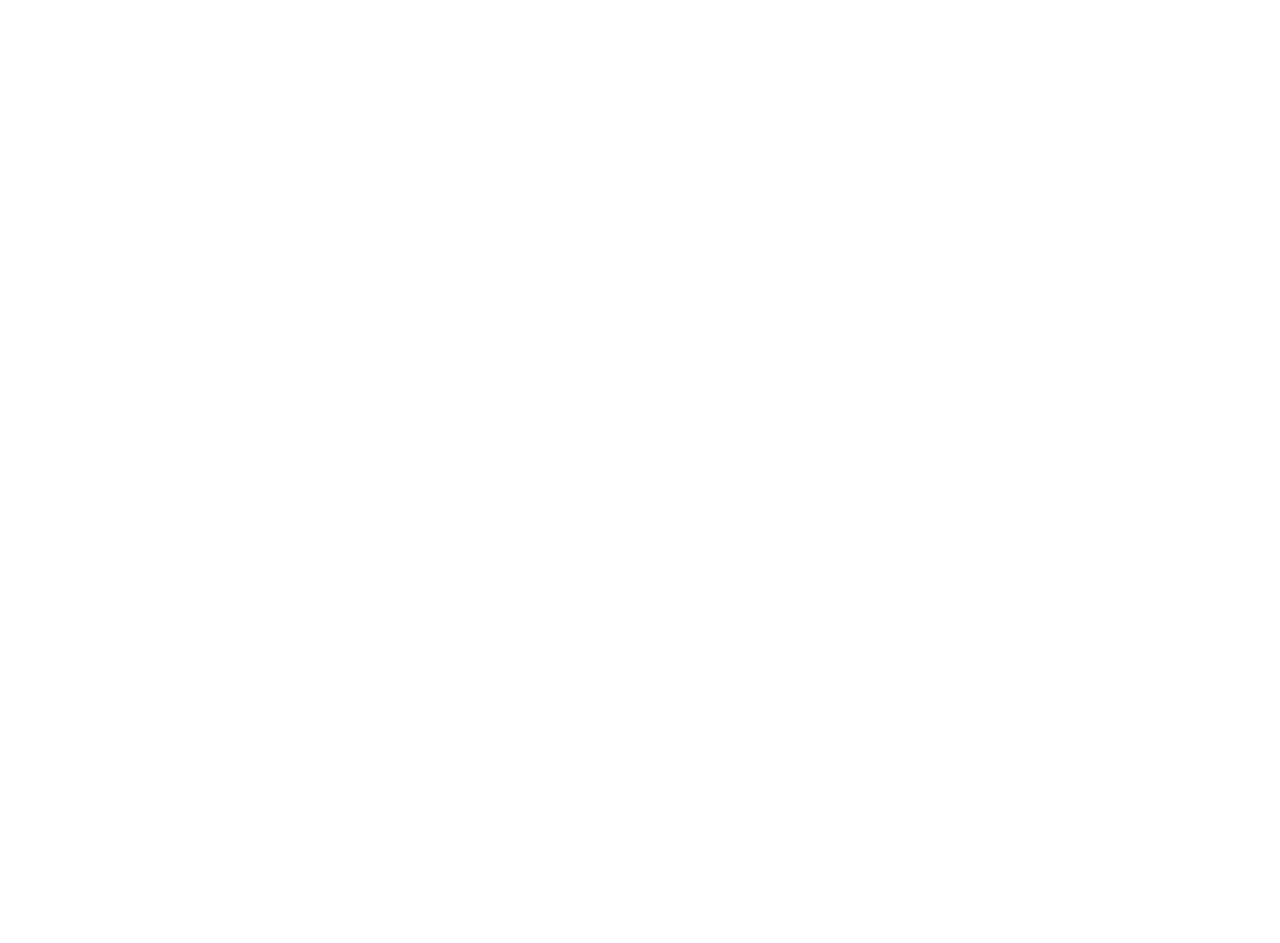
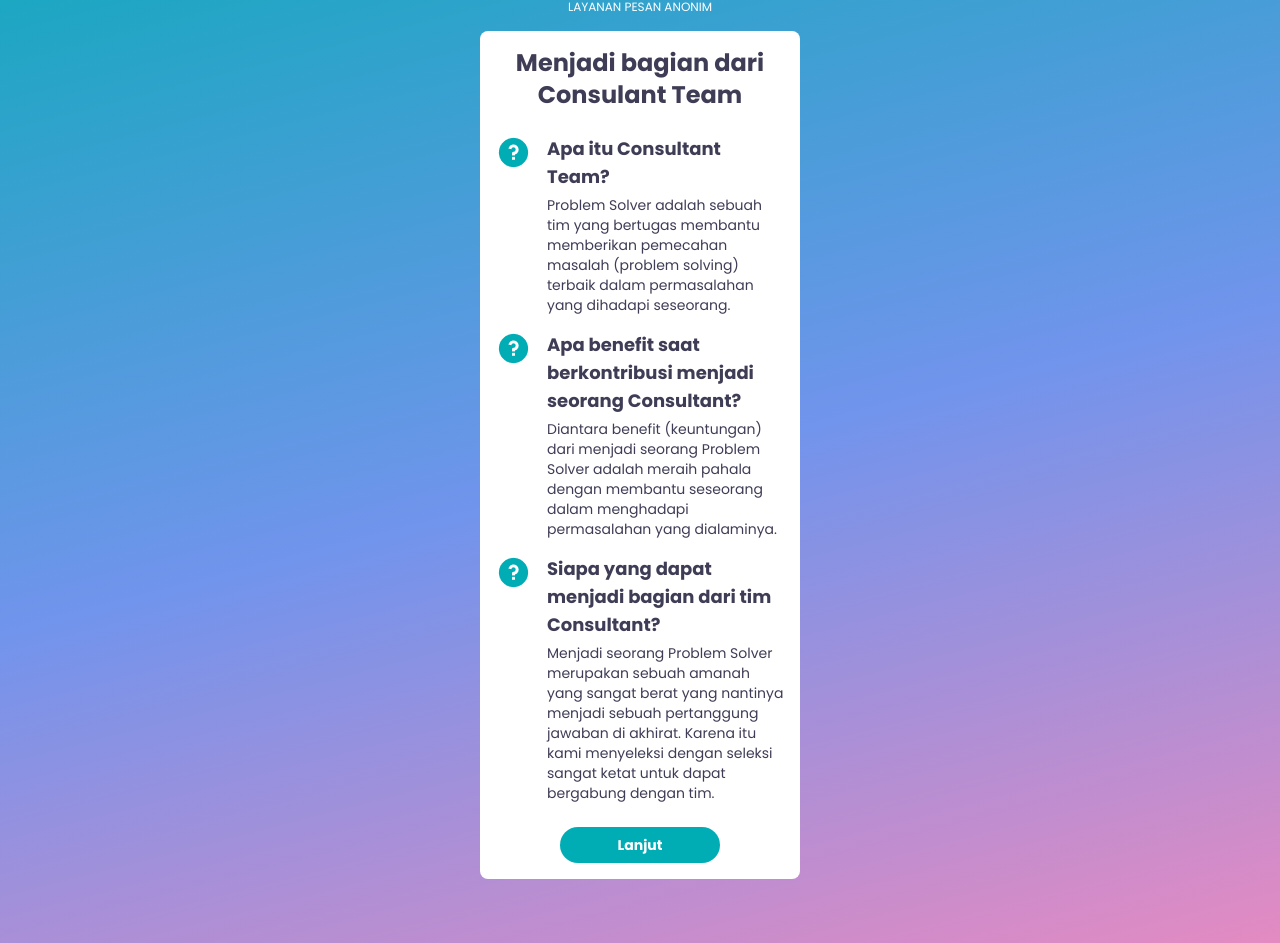
Before and after one commit to Zulfaabam/mina-app, a React (Create React App) app: page /infokonsultan in a window 1280 px wide. Shown: the part 114-1057 px from the top of the page. Before the commit the page ends 800 px from the top, so only its background shows below. Built offline with nearby package versions, Linux system fonts and the light colour scheme.

Commit message:
Edited infokonsultanpage

```diff
--- a/src/App.js
+++ b/src/App.js
@@ -7,6 +7,8 @@
 import KritikSaranPage from './components/KritikSaranPage'
 import TanyaUstadzPage from './components/TanyaUstadzPage'
 import ChatPage from './components/ChatPage'
+import InfoKonsultanPage from './components/InfoKonsultanPage'
+import FormKonsultanPage from './components/FormKonsultanPage'
 
 function App() {
   return (
@@ -20,6 +22,11 @@
           <Route exact path="/konsultasi/tujuan/mulai" component={KonsulPage} />
           <Route path="/konsultasi/tujuan/mulai/chat" component={ChatPage} />
           <Route path="/kritiksaran" component={KritikSaranPage} />
+          <Route exact path="/infokonsultan" component={InfoKonsultanPage} />
+          <Route
+            path="/infokonsultan/regkonsultan"
+            component={FormKonsultanPage}
+          />
         </Switch>
       </div>
     </Router>
--- a/src/components/InfoKonsultanPage.js
+++ b/src/components/InfoKonsultanPage.js
@@ -0,0 +1,76 @@
+import React from 'react'
+import BackButton from './BackButton'
+import logo from '../images/mina-logo.svg'
+import ButtonTer from './NavButtonTer'
+import questionMark from '../images/question-mark.png'
+
+export default function InfoKonsultanPage() {
+  return (
+    <div className="h-full bg-launch py-16">
+      <div className="relative w-max mx-auto flex flex-col justify-center items-center">
+        <div className="w-max absolute -top-6 left-0">
+          <BackButton />
+        </div>
+        <img className="w-32" src={logo} alt="mina logo" />
+        <p className="text-xs text-white mt-2 text-light">
+          LAYANAN PESAN ANONIM
+        </p>
+        <div className="w-80 bg-white rounded-lg mt-4 p-4">
+          <h1 className="text-dark font-bold text-2xl text-center">
+            Menjadi bagian dari Consulant Team
+          </h1>
+          <div className="mt-6 space-y-4">
+            <div className="flex items-start gap-4">
+              <img src={questionMark} alt="question mark" />
+              <div>
+                <h2 className="text-dark font-bold text-lg mb-1">
+                  Apa itu Consultant Team?
+                </h2>
+                <p className="text-dark text-sm">
+                  Problem Solver adalah sebuah tim yang bertugas membantu
+                  memberikan pemecahan masalah (problem solving) terbaik dalam
+                  permasalahan yang dihadapi seseorang.
+                </p>
+              </div>
+            </div>
+            <div className="flex items-start gap-4">
+              <img src={questionMark} alt="question mark" />
+              <div>
+                <h2 className="text-dark font-bold text-lg mb-1">
+                  Apa benefit saat berkontribusi menjadi seorang Consultant?
+                </h2>
+                <p className="text-dark text-sm">
+                  Diantara benefit (keuntungan) dari menjadi seorang Problem
+                  Solver adalah meraih pahala dengan membantu seseorang dalam
+                  menghadapi permasalahan yang dialaminya.
+                </p>
+              </div>
+            </div>
+            <div className="flex items-start gap-4">
+              <img src={questionMark} alt="question mark" />
+              <div>
+                <h2 className="text-dark font-bold text-lg mb-1">
+                  Siapa yang dapat menjadi bagian dari tim Consultant?
+                </h2>
+                <p className="text-dark text-sm">
+                  Menjadi seorang Problem Solver merupakan sebuah amanah yang
+                  sangat berat yang nantinya menjadi sebuah pertanggung jawaban
+                  di akhirat. Karena itu kami menyeleksi dengan seleksi sangat
+                  ketat untuk dapat bergabung dengan tim.
+                </p>
+              </div>
+            </div>
+          </div>
+          <div className="flex justify-center mt-6">
+            <ButtonTer
+              content="Lanjut"
+              path="/infokonsultan/regkonsultan"
+              width="w-40"
+              paddingX="px-10"
+            />
+          </div>
+        </div>
+      </div>
+    </div>
+  )
+}
--- /dev/null
+++ b/src/components/NavButtonTer.js
@@ -0,0 +1,14 @@
+import React from 'react'
+import { Link } from 'react-router-dom'
+
+export default function ButtonTer({ content, path, width, paddingX }) {
+  return (
+    <Link to={path}>
+      <button
+        className={`bg-green ${width} py-2 ${paddingX} rounded-full text-white text-sm font-bold`}
+      >
+        {content}
+      </button>
+    </Link>
+  )
+}
--- a/src/index.css
+++ b/src/index.css
@@ -17,6 +17,10 @@
   );
 }
 
+.bg-green {
+  background: #01adb5;
+}
+
 .bg-blue {
   background: #117bb6;
 }
@@ -25,8 +29,8 @@
   background: #f389bc;
 }
 
-.active {
-  background: #3f3d56;
+.text-dark {
+  color: #3f3d56;
 }
 
 .textarea:focus {
```
Also changed, not shown: src/images/question-mark.png (added).
